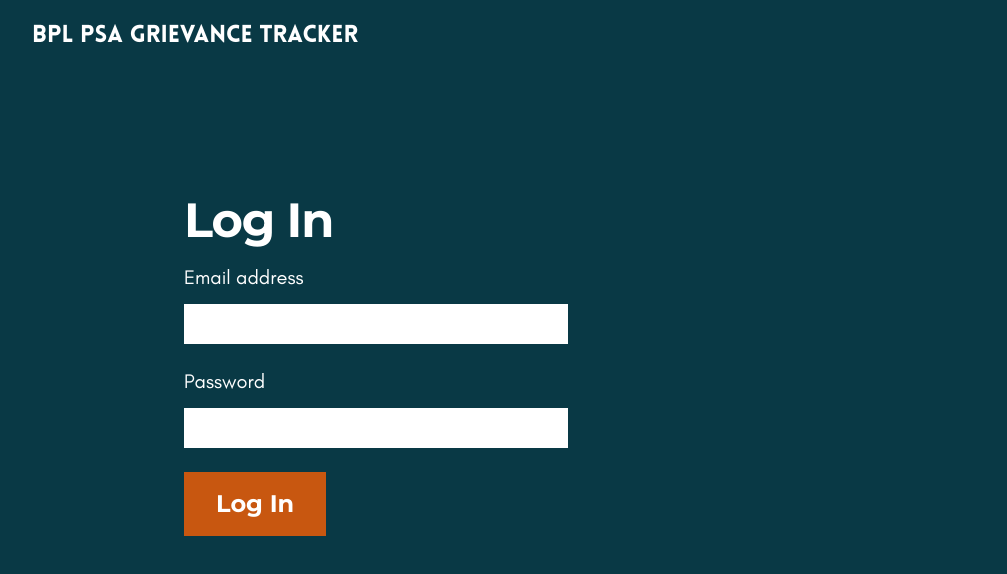
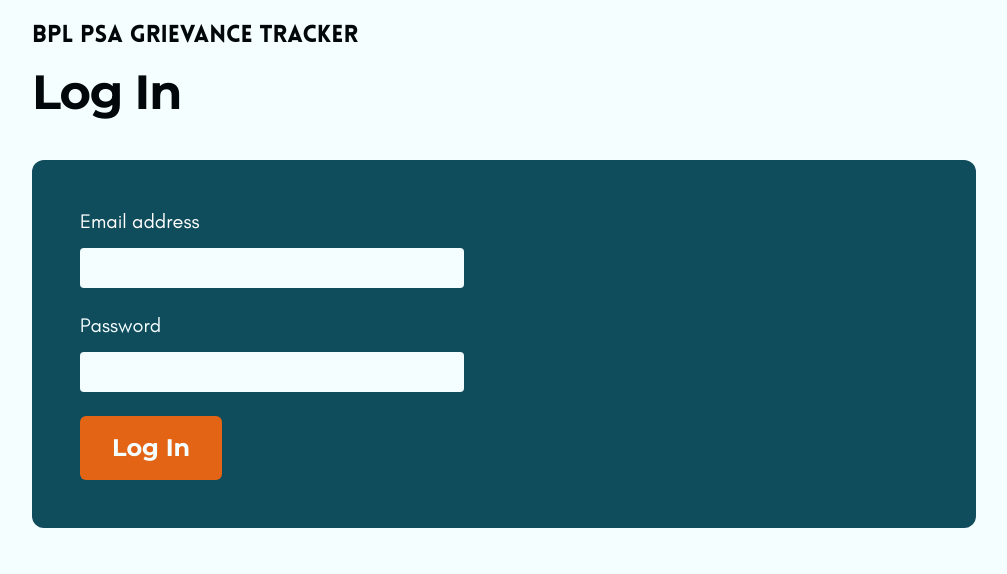
Before and after one commit to kmonahan/grievance-tracker, a Next.js app in the folder frontend/: page /login in a window 1280 px wide. Shown: the top 574 px of the page, without its empty margins (136-1143 px from the left). Built offline with nearby package versions, Linux system fonts and the light colour scheme.

Commit message:
Theme login page

```diff
--- a/frontend/app/globals.css
+++ b/frontend/app/globals.css
@@ -57,6 +57,7 @@
   --color-teal-200: oklch(0.590 0.098 220.083);
   --color-teal-100: oklch(0.657 0.109 220.083);
   --color-teal-50: oklch(0.725 0.120 220.083);
+  --color-teal-0: oklch(0.990 0.01 220.083);
   --color-neutral-950: oklch(0.100 0.000 0.000);
   --color-neutral-900: oklch(0.180 0.000 0.000);
   --color-neutral-800: oklch(0.260 0.000 0.000);
--- a/frontend/app/layout.tsx
+++ b/frontend/app/layout.tsx
@@ -37,8 +37,8 @@ const montserrat = Montserrat({
 });
 
 export const metadata: Metadata = {
-  title: "Create Next App",
-  description: "Generated by create next app",
+  title: "BPL PSA Grievance Tracker",
+  description: "Grievance tracking for the BPL PSA",
 };
 
 export default function RootLayout({
@@ -51,9 +51,9 @@ export default function RootLayout({
       <body
         className={`${glacialIndifferenceBplPsa.variable} ${lovelo.variable} ${montserrat.variable} antialiased`}
       >
-        <div className="flex flex-col min-h-screen items-center justify-center bg-teal-600 font-glacial">
+        <div className="flex flex-col min-h-screen items-center bg-teal-0 font-glacial">
           <div className="flex flex-col sm:flex-row items-center justify-center sm:justify-between w-full max-w-5xl mx-auto px-5 md:px-10 py-5">
-            <div className="text-neutral-0 font-lovelo font-black text-2xl uppercase">
+            <div className="text-teal-900 font-lovelo font-black text-2xl uppercase">
               <Link href="/">BPL PSA Grievance Tracker</Link>
             </div>
           </div>
--- a/frontend/app/login/page.tsx
+++ b/frontend/app/login/page.tsx
@@ -1,12 +1,11 @@
 export default function Login() {
   return (
-    <main className="flex min-h-screen w-full max-w-3xl flex-col items-center justify-between py-32 px-16 sm:items-start">
-      <div className="flex flex-col items-center gap-6 text-center sm:items-start sm:text-left">
-        <h1 className="text-5xl font-montserrat font-weight-bold leading-10 tracking-tight text-neutral-0 dark:text-zinc-50">
+    <main className="flex w-full max-w-5xl mx-auto px-5 md:px-10 flex-col gap-12 items-start">
+      <h1 className="text-5xl font-montserrat font-weight-bold text-teal-900 leading-10 tracking-tight">
         Log In
       </h1>
-        <form className="w-full sm:w-sm max-w-sm sm:max-w-none flex flex-col items-center gap-6 text-center sm:items-start">
-          <div className="flex flex-col items-start gap-3 w-full">
+      <form className="bg-teal-500 p-12 w-full flex flex-col items-center gap-6 text-center sm:items-start rounded-xl">
+        <div className="flex flex-col items-start gap-3 w-full max-w-sm">
           <label htmlFor="email" className="text-xl text-neutral-0">
             Email address
           </label>
@@ -15,11 +14,11 @@ export default function Login() {
             name="email"
             type="email"
             required={true}
-              className="bg-neutral-0 text-neutral-900 px-4 py-2 w-full"
+            className="bg-teal-0 text-neutral-900 px-4 py-2 w-full rounded-sm"
           />
         </div>
-          <div className="flex flex-col items-start gap-3 w-full">
-            <label htmlFor="password" className="text-xl text-neutral-0">
+        <div className="flex flex-col items-start gap-3 w-full max-w-sm">
+          <label htmlFor="password" className="text-xl text-teal-0">
             Password
           </label>
           <input
@@ -27,17 +26,16 @@ export default function Login() {
             name="password"
             type="password"
             required={true}
-              className="bg-neutral-0 text-neutral-900 px-4 py-2 w-full"
+            className="bg-teal-0 text-teal-900 px-4 py-2 w-full rounded-sm"
           />
         </div>
         <button
           type="submit"
-            className="bg-orange-600 text-neutral-0 font-bold font-montserrat text-2xl py-4 px-8 cursor-pointer hover:bg-orange-800"
+          className="bg-orange-500 text-teal-0 font-bold font-montserrat text-2xl py-4 px-8 cursor-pointer transition-colors hover:bg-teal-0 hover:text-orange-500 rounded-md"
         >
           Log In
         </button>
       </form>
-      </div>
     </main>
   );
 }
```
Lines whose indentation alone changed are shown as unchanged.
